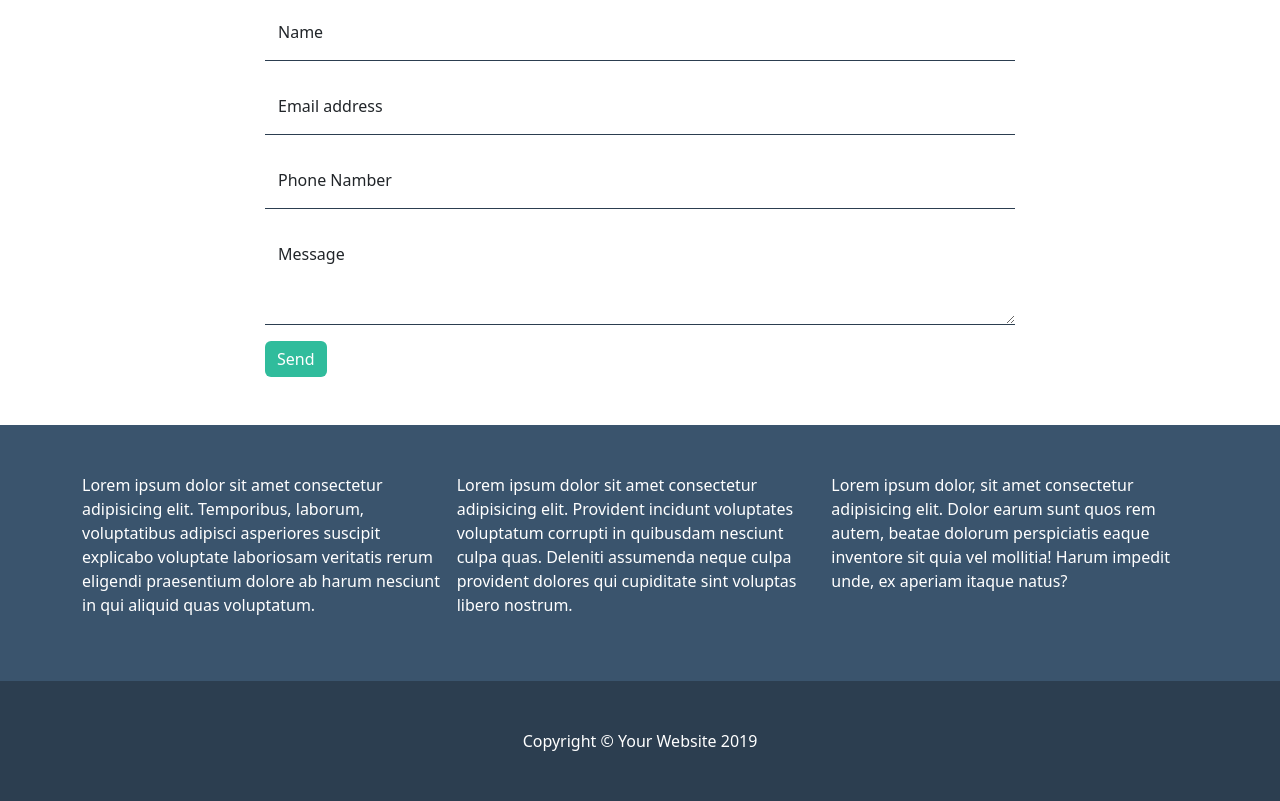
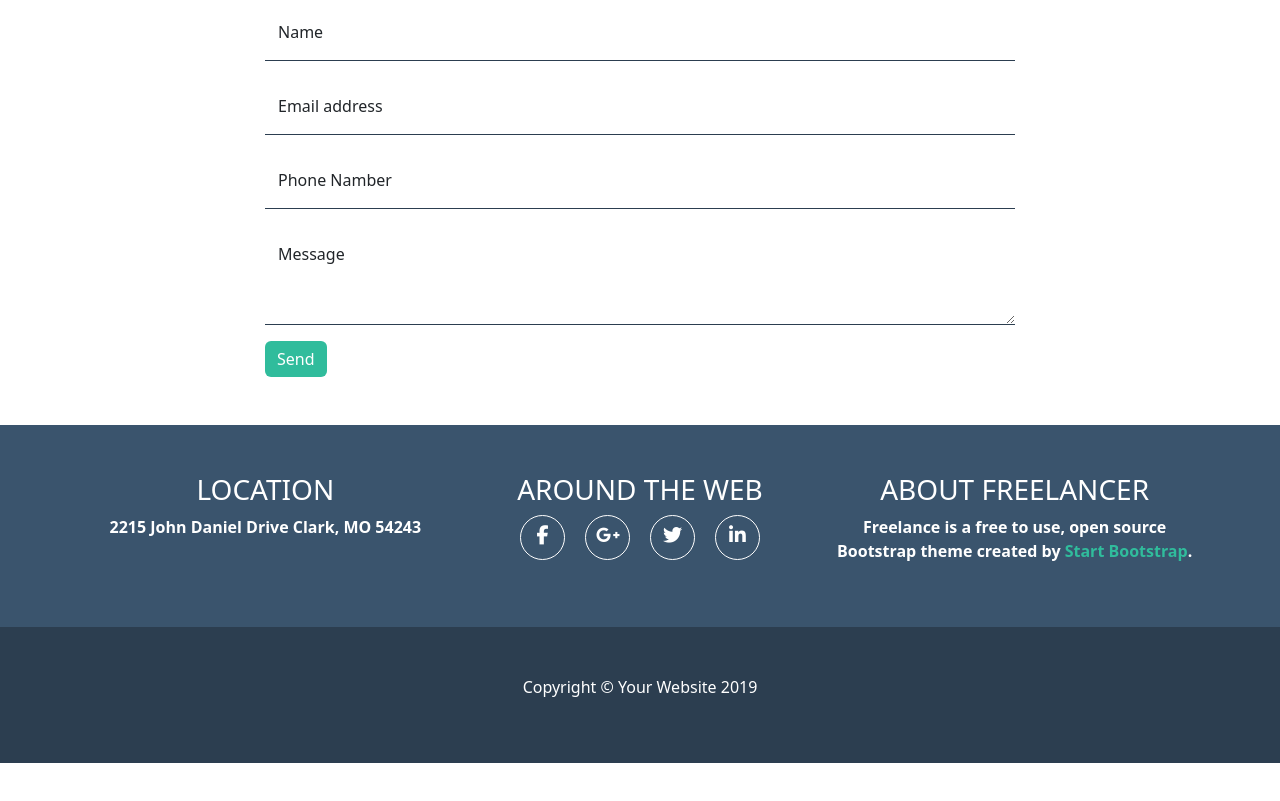
Before and after one commit to aniellonigrocogliano/html-css-bootstrap-freelancer, a plain HTML site: page index.html in a window 1280 px wide. Shown: the part 1963-2764 px from the top of the page. After the commit the page ends 2726 px from the top, so only its background shows below. Drawn offline with nearby package versions, Linux system fonts and the light colour scheme.

Commit message:
add: footer

```diff
--- a/css/style.css
+++ b/css/style.css
@@ -136,8 +136,30 @@ header {
 #footer {
     background-color: var(--gray);
 }
+#footer{
+    font-size: 1rem;
+}
+#footer p{
+    font-weight: 700;
+}
+.ms-social i{
+    border: 1px solid var(--white);
+    font-size: 1.2rem;
+    height: 45px;
+    width: 45px;
+    border-radius: 50%;
+    padding: 10px;
+    margin-left: 10px;
+    margin-right: 10px;
+    text-align: center;
+    cursor: pointer;
+}
+#footer a{
+    text-decoration: none;
+    color: var(--green);
+}
 
-/* End footer */
 #copyright {
     background-color: var(--strong-gray);
 }
+/* End footer */
--- a/index.html
+++ b/index.html
@@ -116,7 +116,8 @@
             <div class="ms_comtainer">
                 <h2 class="text-center">CONCTACT ME</h2>
                 <p class="ms_style-star text-center"><i class="fa-solid fa-minus"></i> <i class="fa-solid fa-star"> </i>
-                    <i class="fa-solid fa-minus"></i></p>
+                    <i class="fa-solid fa-minus"></i>
+                </p>
                 <div class="form-floating mb-3 ms_for">
                     <input type="text" class="form-control m" id="name" placeholder="Name">
                     <label for="name">Name</label>
@@ -143,27 +144,25 @@
 
     <!-- Footer -->
     <Footer class="text-white">
-        <section id="footer" class="py-5">
+        <section id="footer" class="py-5 text-center">
             <div class="container">
                 <div class="row g-2">
                     <div class="col-12 col-md-4">
-                        <p>Lorem ipsum dolor sit amet consectetur adipisicing elit. Temporibus, laborum, voluptatibus
-                            adipisci asperiores suscipit explicabo voluptate laboriosam veritatis rerum eligendi
-                            praesentium
-                            dolore ab harum nesciunt in qui aliquid quas voluptatum.</p>
+                        <h3>LOCATION</h3>
+                        <p>2215 John Daniel Drive Clark, MO 54243</p>
                     </div>
                     <div class="col-12 col-md-4">
-                        <p>Lorem ipsum dolor sit amet consectetur adipisicing elit. Provident incidunt voluptates
-                            voluptatum
-                            corrupti in quibusdam nesciunt culpa quas. Deleniti assumenda neque culpa provident dolores
-                            qui
-                            cupiditate sint voluptas libero nostrum.</p>
+                        <h3>AROUND THE WEB</h3>
+                        <p class="ms-social"><a href=""></a><i class="fa-brands fa-facebook-f"></i></a><a href=""></a><i
+                                class="fa-brands fa-google-plus-g"></i></a><a href=""></a><i
+                                class="fa-brands fa-twitter"></i></a><a href=""></a><i
+                                class="fa-brands fa-linkedin-in"></i></a></p>
                     </div>
                     <div class="col-12 col-md-4">
-                        <p>Lorem ipsum dolor, sit amet consectetur adipisicing elit. Dolor earum sunt quos rem autem,
-                            beatae
-                            dolorum perspiciatis eaque inventore sit quia vel mollitia! Harum impedit unde, ex aperiam
-                            itaque natus?</p>
+                        <h3>ABOUT FREELANCER</h3>
+                        <p>Freelance is a free to use, open
+                            source Bootstrap theme created
+                            by <a href="https://getbootstrap.com/docs/5.3/getting-started/introduction/">Start Bootstrap</a>.</p>
                     </div>
                 </div>
             </div>
```
